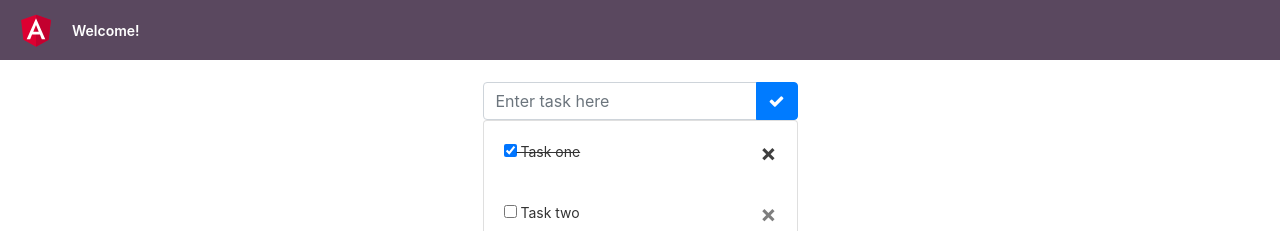
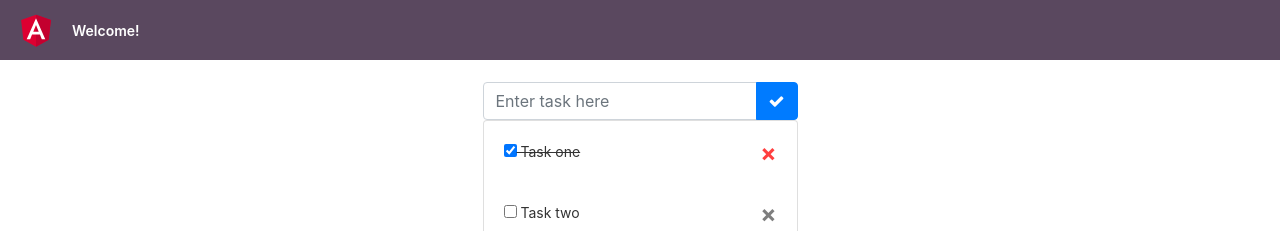
Before and after one commit to nmajidpour/angular-todo-app, an Angular app: page / in a window 1280 px wide. In both pictures the pointer is over the button 768 px from the left and 153 px from the top of the page. Shown: the top 231 px of the page. Built offline with nearby package versions, Linux system fonts and the light colour scheme; data requests are answered from the project's data file.

Commit message:
Change delete hover color

```diff
--- a/src/app/components/todo-item/todo-item.component.css
+++ b/src/app/components/todo-item/todo-item.component.css
@@ -1,3 +1,7 @@
 .is-complete{
     text-decoration: line-through;
 }
+
+.close:hover {
+   color: red;
+}
```
